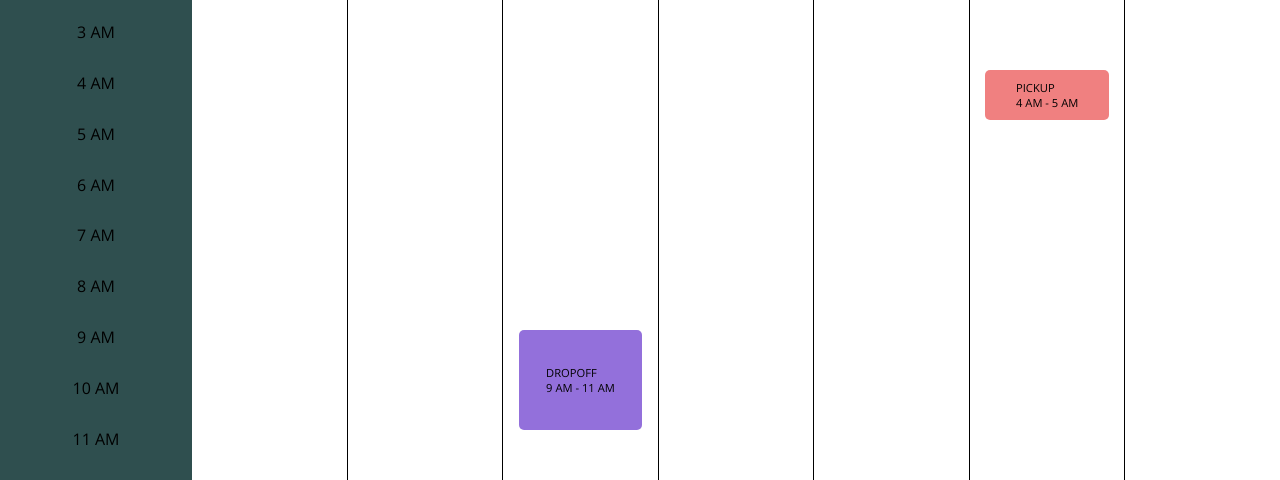
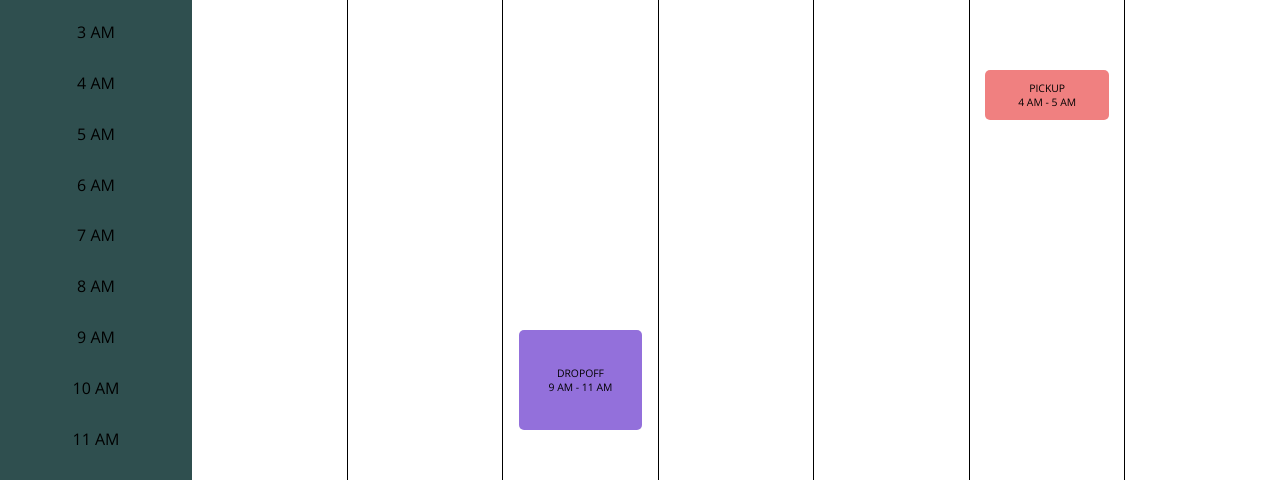
Before and after one commit to kevinconvery/scheduler-app, a React (Create React App) app: page / in a window 1280 px wide. Shown: the part 275-755 px from the top of the page. Built offline with nearby package versions, Linux system fonts and the light colour scheme.

Commit message:
resize task component text, modify readme

```diff
--- a/src/components/Task/Task.css
+++ b/src/components/Task/Task.css
@@ -3,7 +3,7 @@
   display: flex;
   justify-content: center;
   align-items: center;
-  font-size: 0.7rem;
+  font-size: 0.65rem;
   width: 80%;
   height: 90%;
   margin-left: 10%;
@@ -15,6 +15,7 @@
   list-style: none;
   margin: 0;
   padding: 0;
+  text-align: center;
 }
 
 .Task:hover {
```
Also changed, not shown: 1 other file (tests, documents, lock files or other folders).
